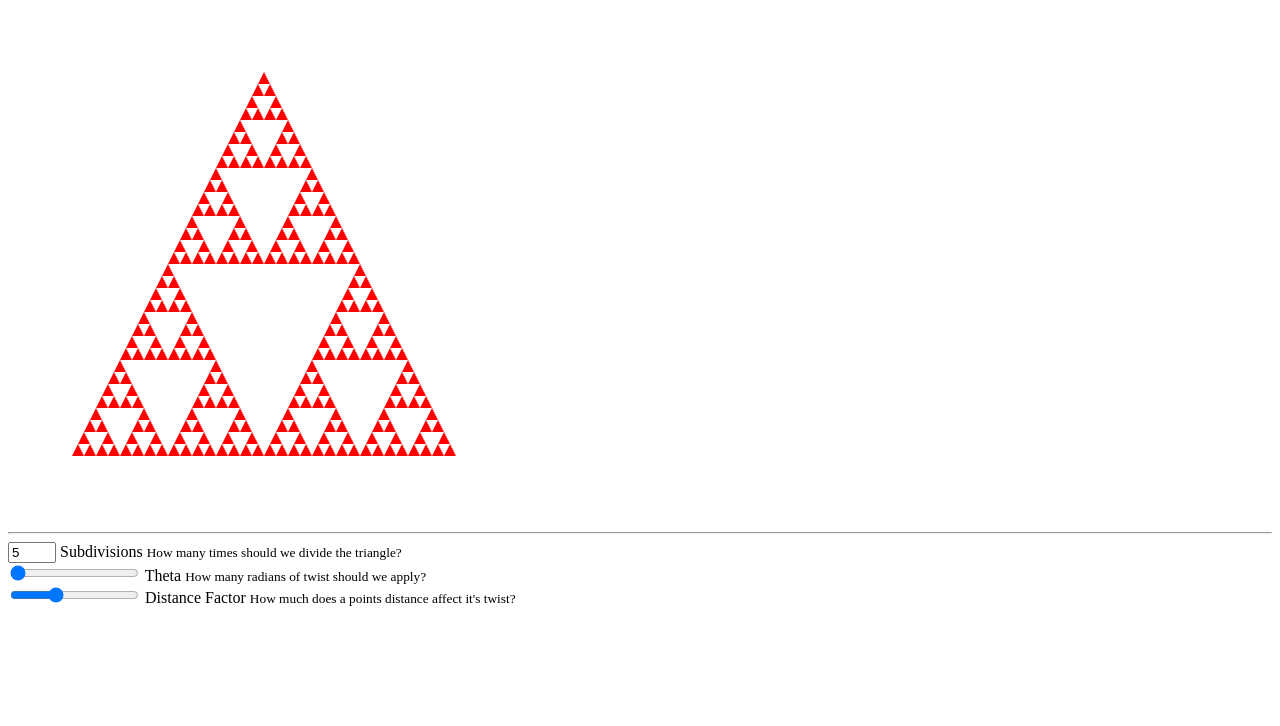
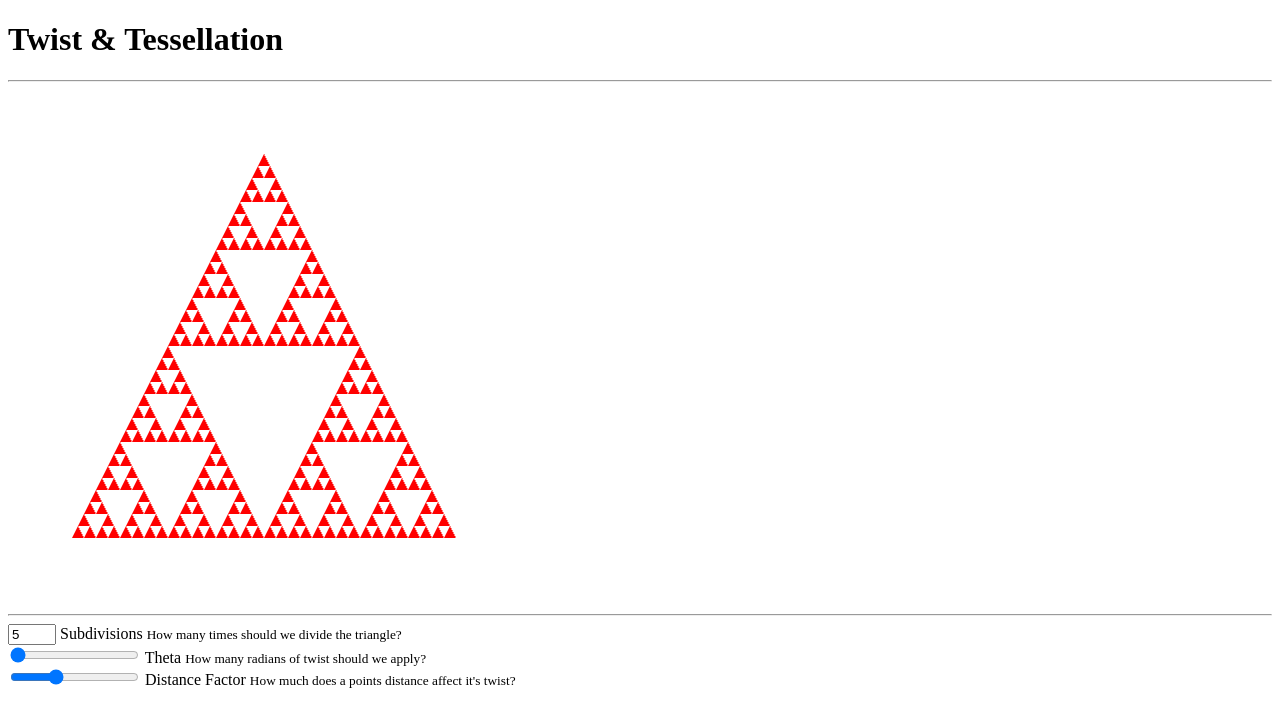
Before and after one commit to prikhi/webgl-mooc, a plain HTML site: page wk2/index.html in a window 1280 px wide. Drawn offline with Linux system fonts and the light colour scheme.

Commit message:
Add Page Headings

```diff
--- a/wk2/index.html
+++ b/wk2/index.html
@@ -32,6 +32,10 @@ main()
 </head>
 
 <body>
+  <h1>Twist & Tessellation</h1>
+
+  <hr />
+
   <canvas id="gl-canvas" width="512" height="512">
   Oops ... your browser doesn't support the HTML5 canvas element
   </canvas>
```
Also changed, not shown: index.html (+2 -1 lines).
